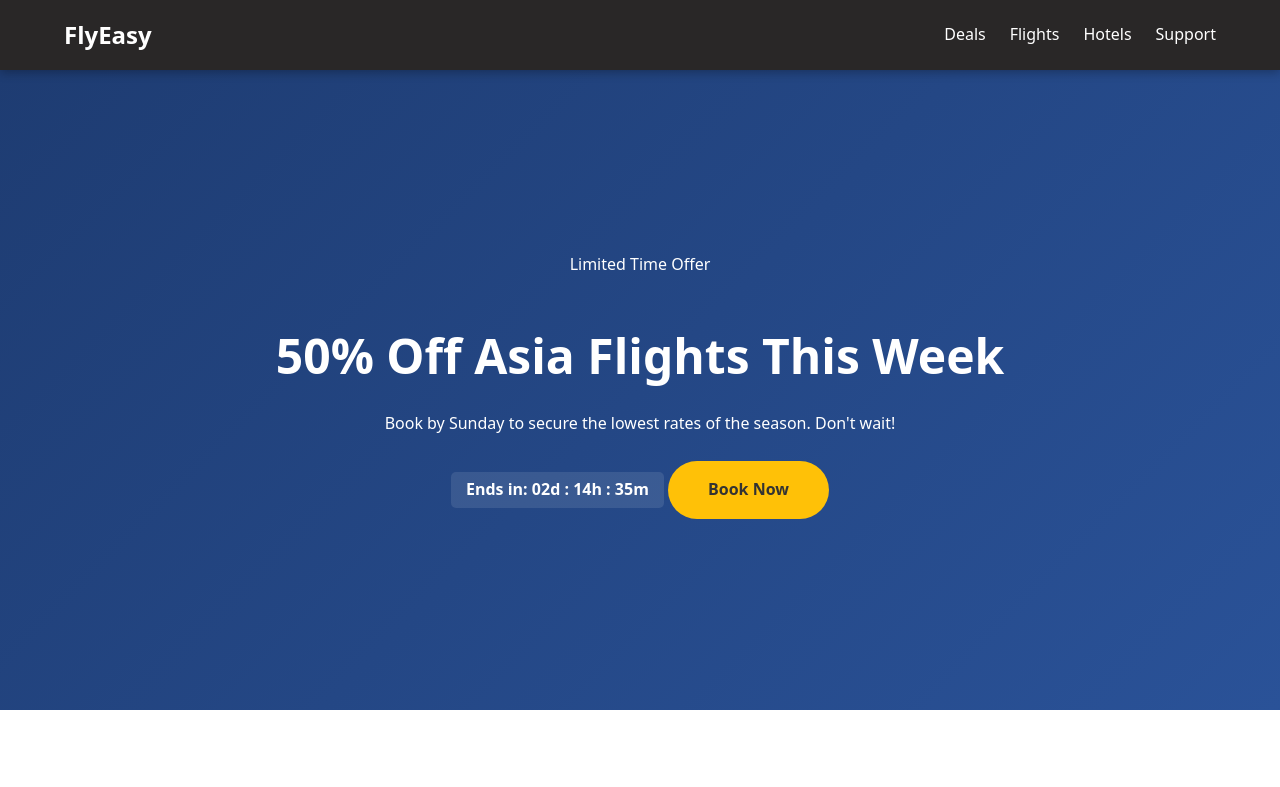
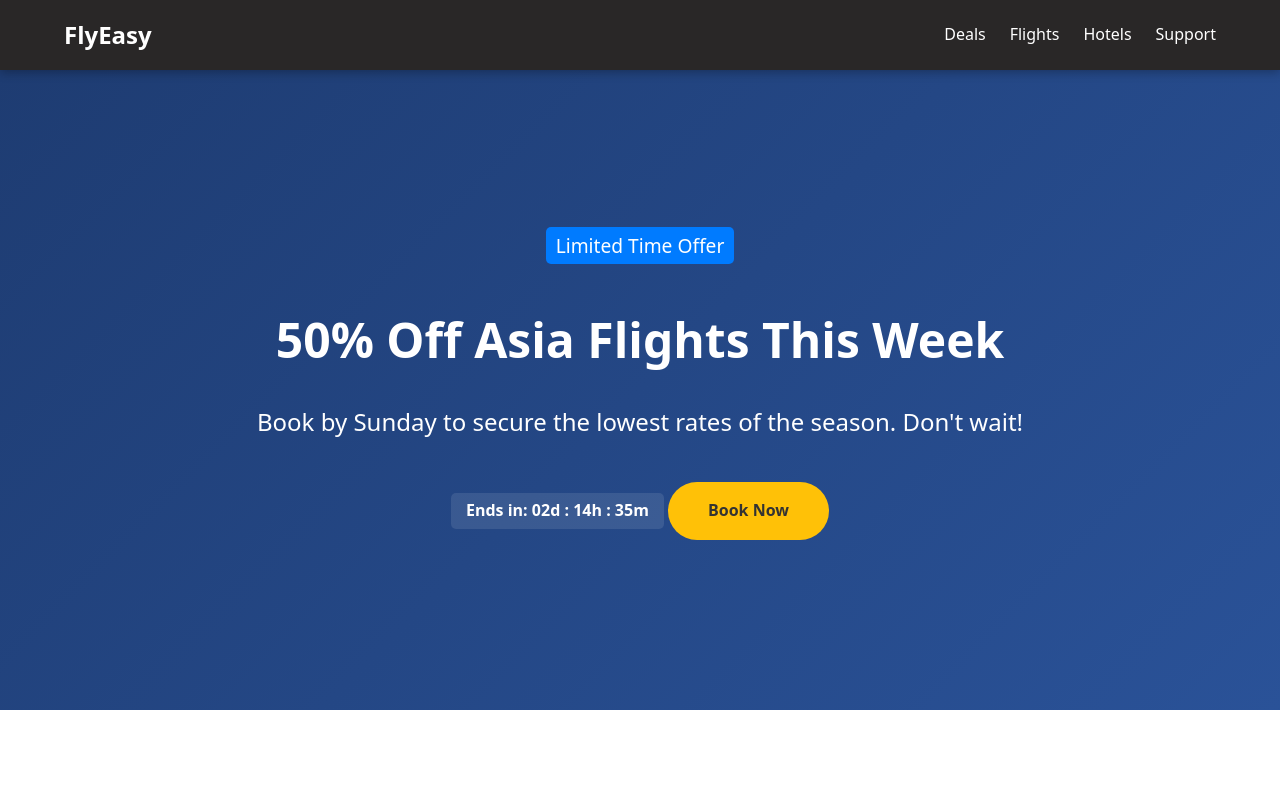
Before and after one commit to sid-possibly/FullStack, a plain HTML site: page Assignment1.html in a window 1280 px wide. Shown: the top 787 px of the page. Drawn offline with Linux system fonts and the light colour scheme.

Commit message:
Some changes in styles

```diff
--- a/styles.css
+++ b/styles.css
@@ -83,7 +83,15 @@ body {
     }
 }
 
-/* --- 2. HERO SECTION --- */
+
+.badge{
+    background: var(--primary);
+    color: white;
+    padding: 5px 10px;
+    border-radius: 5px;
+    font-size: larger;
+}
+
 .hero {
     height: 80vh;
     background: linear-gradient(135deg, #1e3c72 0%, #2a5298 100%);
@@ -96,6 +104,8 @@ body {
 }
 
 .hero h1 { font-size: 3rem; margin-bottom: 1rem; }
+
+.hero p{ font-size: 1.5rem; margin-bottom: 2rem; }
 
 .cta-btn {
     display: inline-block;
@@ -122,7 +132,6 @@ body {
     border-radius: 5px;
 }
 
-/* --- 3. FEATURES SECTION --- */
 .features { padding: 80px 0; background: white; }
 
 .features .container {
@@ -146,7 +155,6 @@ body {
 
 .feature-card .icon { font-size: 3rem; margin-bottom: 15px; }
 
-/* --- 4. PRICING SECTION --- */
 .pricing { padding: 80px 0; background: #eee; }
 
 .pricing-grid {
@@ -189,7 +197,6 @@ body {
 .price-card ul { list-style: none; padding: 0; margin: 20px 0; }
 .price-card li { margin: 10px 0; border-bottom: 1px solid #eee; padding-bottom: 5px; }
 
-/* --- 5. FOOTER --- */
 .site-footer {
     background: var(--dark);
     color: #ccc;
```
